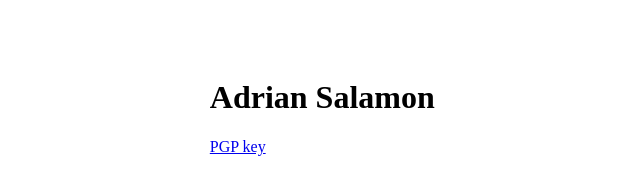
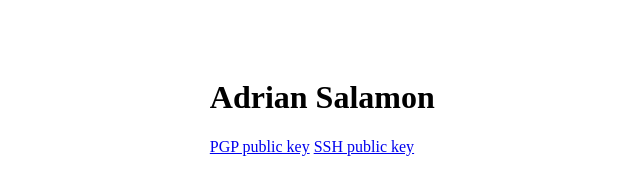
Before and after one commit to adriansalamon/adriansalamon.github.io, a plain HTML site: page index.html in a window 1280 px wide. Shown: the whole page, without its empty margins (51-691 px from the left). Drawn offline with Linux system fonts and the light colour scheme.

Commit message:
added ssh key

```diff
--- a/index.html
+++ b/index.html
@@ -27,7 +27,8 @@
       <h1>Adrian Salamon</h1>
       <ul>
         <li>
-          <a href="./pgp.txt">PGP key</a>
+          <a href="./pgp.txt">PGP public key</a>
+          <a href="./ssh.txt">SSH public key</a>
         </li>
       </ul>
     </div>
```
Also changed, not shown: ssh.txt (added).
